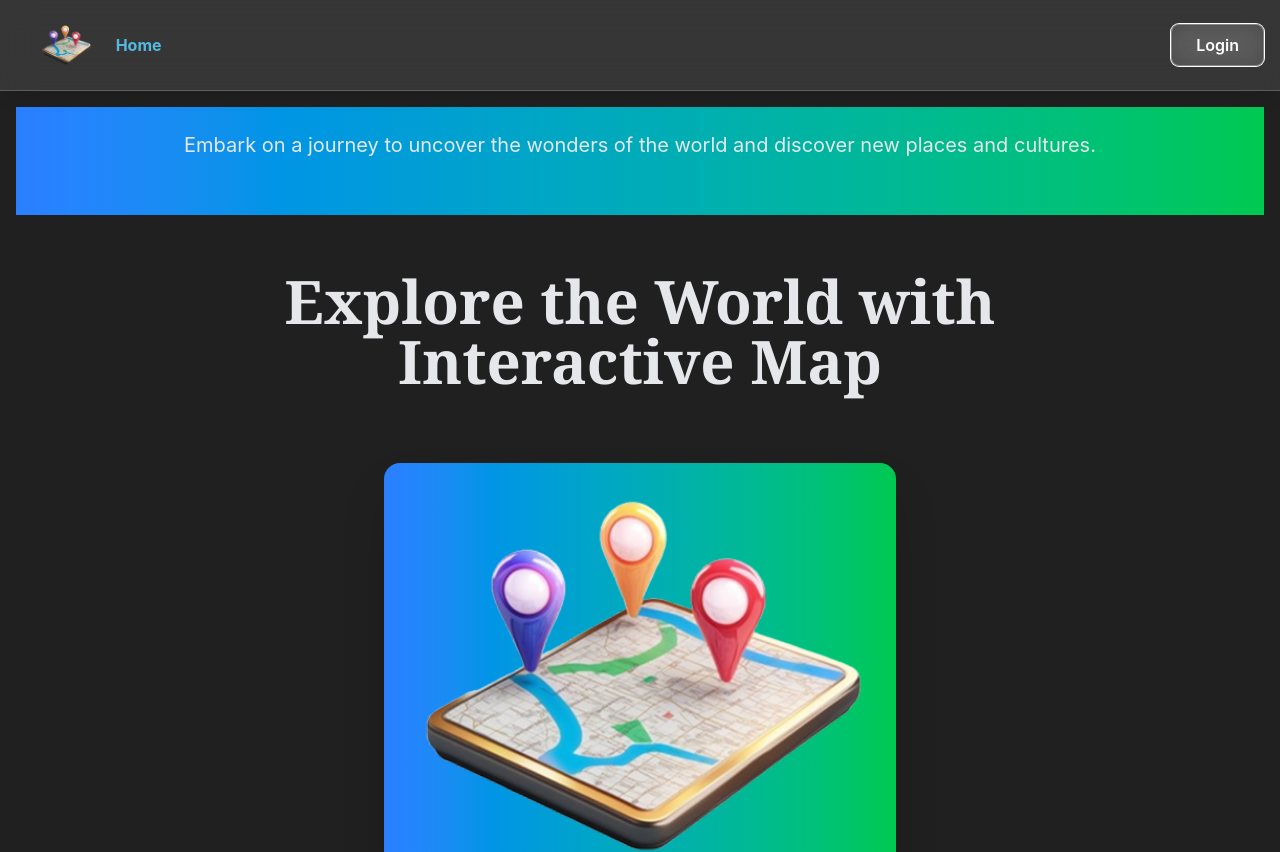
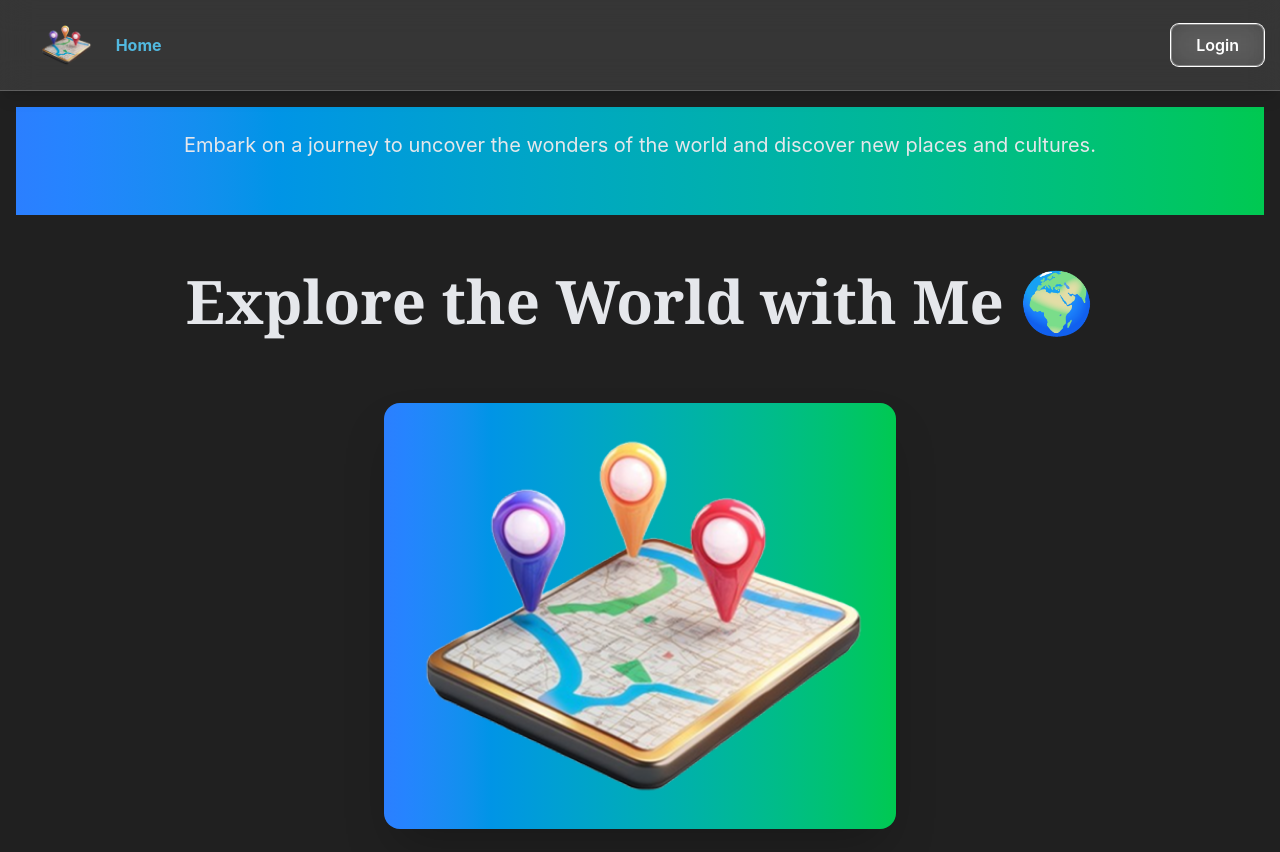
Before and after one commit to MaaRadha/my-maps-project, a React (Vite) app: page / in a window 1280 px wide. Shown: the top 852 px of the page. Built offline with nearby package versions, Linux system fonts and the light colour scheme.

Commit message:
added style

```diff
--- a/src/components/home/Home.jsx
+++ b/src/components/home/Home.jsx
@@ -10,7 +10,7 @@ const Home = () => {
       </div>
       <div className="container mx-auto max-w-5xl p-8 m-2">
         <h1 className="text-6xl text-center font-bold py-4 mb-4 font-serif ">
-          Explore the World with Interactive Map
+          Explore the World with Me 🌍
         </h1>
       </div>
       <div className="container mx-auto max-w-5xl flex justify-center ">
```
